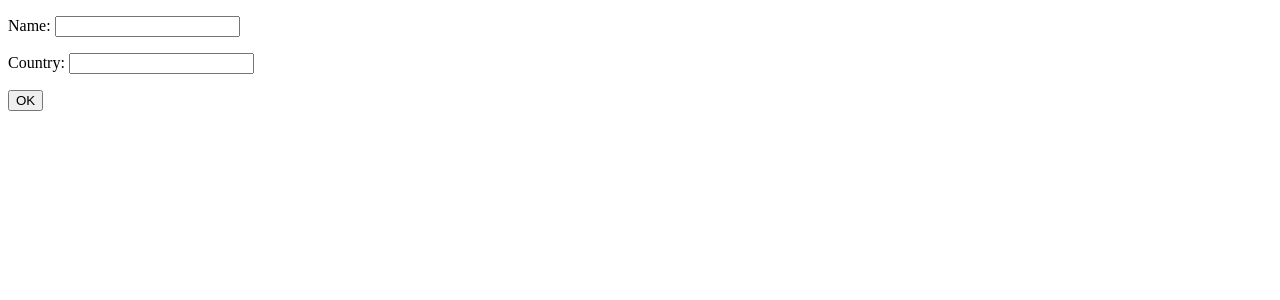
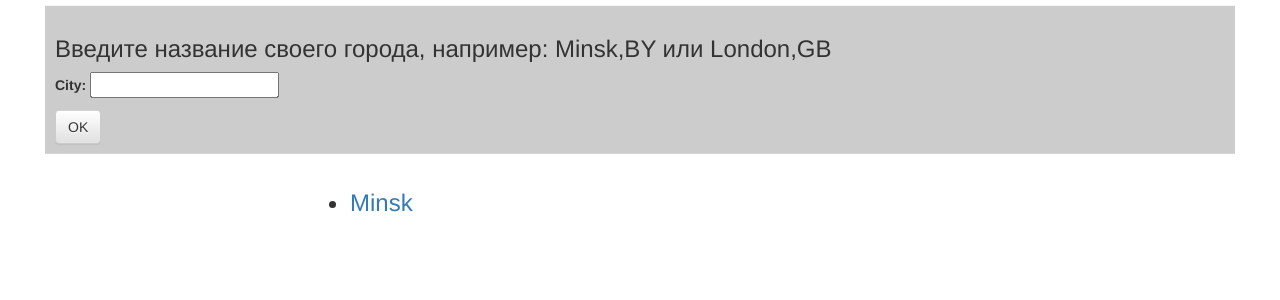
Before and after one commit to DobroSun/weather-site, a Django app: page /weather/ in a window 1280 px wide. Shown: the top 300 px of the page. Run offline with Django 3.2, Linux system fonts and the light colour scheme; some libraries are stand-ins or nearby versions.

Commit message:
add staticfiles

```diff
--- a/st/st/settings.py
+++ b/st/st/settings.py
@@ -119,3 +119,5 @@ USE_TZ = True
 # https://docs.djangoproject.com/en/2.2/howto/static-files/
 
 STATIC_URL = '/static/'
+STATICFILES_DIRS = [
+    os.path.join(BASE_DIR, "static"),]
--- a/st/st/urls.py
+++ b/st/st/urls.py
@@ -15,8 +15,11 @@ Including another URLconf
 """
 from django.contrib import admin
 from django.urls import path, include
+from django.conf import settings
+from django.conf.urls.static import static
+
 
 urlpatterns = [
     path('admin/', admin.site.urls),
     path('weather/', include('weather.urls'))
-]
+] + static(settings.STATIC_URL, document_root=settings.STATIC_ROOT)
--- /dev/null
+++ b/st/static/weather/style.css
@@ -0,0 +1,25 @@
+.mycont {
+    width: 600px;
+    background: #ccc;
+    padding: 5px;
+    padding-right: 100px;
+    border: solid 10px black;
+    float: left;
+}
+
+.block1 {
+    padding: 10px;
+    background: #ccc;
+    position: fixed; top: 10%; left: 50%;
+    -webkit-transform: translate(-50%, -50%);
+    -ms-transform: translate(-50%, -50%);
+    transform: translate(-50%, -50%);
+}
+
+html, body {
+    margin-top: 170px;
+    margin-right: 200px;
+    margin-bottom: 200px;
+    margin-left: 310px;
+    font-family: 200% Fantasy;
+}
--- a/st/templates/weather/main.html
+++ b/st/templates/weather/main.html
@@ -1,18 +1,55 @@
+{% load static %}
+
 <!DOCTYPE html>
 <html lang="en">
 <head>
     <meta charset="UTF-8">
+
+    <link rel="stylesheet" href="{% static 'weather/style.css' %}" />
+
+    <link rel="stylesheet" href="//maxcdn.bootstrapcdn.com/bootstrap/3.2.0/css/bootstrap.min.css">
+    <link rel="stylesheet" href="//maxcdn.bootstrapcdn.com/bootstrap/3.2.0/css/bootstrap-theme.min.css">
+
     <title>Weather</title>
+
+
+
 </head>
 <body>
-    <form method="POST" class="'post-form">
-        {% csrf_token %}
-        {{ form.as_p }}
-        <button type="submit" class="'save btn btn-default">OK</button>
-    </form>
-{% if exception %}
-    <p>There is no such city.</p>
-    <p>Try again</p>
-{% endif %}
+    <div class="block1">
+        <div class="container">
+            <div class="row">
+                <div class="column">
+                    <h3>
+                        Введите название своего города, например: Minsk,BY или London,GB
+                    </h3>
+                    <form method="POST" class="post-form">
+                        {% csrf_token %}
+                        {{ form.as_p }}
+                        <button type="submit" class="save btn btn-default">OK</button>
+                        </form>
+                        {% if exception %}
+                        <h4>Нет такого города.</h4>
+                        <h4>Попробуйте снова.</h4>
+                    {% endif %}
+                </div>
+            </div>
+        </div>
+    </div>
+
+
+
+    <div>
+        <ul>
+            <h3>
+                <li>
+                    <a href="Minsk,BY/results">Minsk</a>
+                </li>
+            </h3>
+        </ul>
+    </div>
+
+
 </body>
+
 </html>
--- a/st/weather/forms.py
+++ b/st/weather/forms.py
@@ -3,8 +3,5 @@ from django import forms
 
 
 
-class CityForm(forms.ModelForm):
-
-    class Meta():
-        model = City
-        fields = ('name', 'country',)
+class CityForm(forms.Form):
+    city = forms.CharField()
--- a/st/weather/models.py
+++ b/st/weather/models.py
@@ -1,5 +1,4 @@
 from django.db import models
 
 class City(models.Model):
-    name = models.CharField(max_length=126)
-    country = models.CharField(max_length=100)
+    city = models.CharField(max_length=126)
--- a/st/weather/urls.py
+++ b/st/weather/urls.py
@@ -4,4 +4,4 @@ from . import views
 
 urlpatterns = [
             path('', views.archive, name='archive'),
-            path('<str:city>/<str:country>/results/', views.results, name='results'),]
+            path('<str:city>/results/', views.results, name='results'),]
--- a/st/weather/views.py
+++ b/st/weather/views.py
@@ -14,17 +14,15 @@ def archive(request):
     if request.method == 'POST':
         form = CityForm(request.POST or None)
         if form.is_valid():
-            print(type(form.cleaned_data))
-            name = form.cleaned_data['name']
-            country = form.cleaned_data['country']
-            return redirect(reverse('results', kwargs={'city': name, 'country': country}))
+            city = form.cleaned_data['city']
+            return redirect(reverse('results', kwargs={'city': city}))
 
     return render(request, 'weather/main.html', {'form': form, 'exception': exception})
 
 
-def results(request, city, country):
+def results(request, city):
     import requests
-    s_city = city + "," + country
+    s_city = city
     http = "http://api.openweathermap.org/data/2.5/find"
     my_key = '1569e3dffe0719b6eaa0ea8b58723ca7'
     try:
```
Also changed, not shown: st/templates/weather/forecast.html (+32 -8 lines), st/db.sqlite3, st/weather/migrations/0003_remove_city_country.py (added), st/weather/migrations/0004_auto_20190714_1421.py (added).
